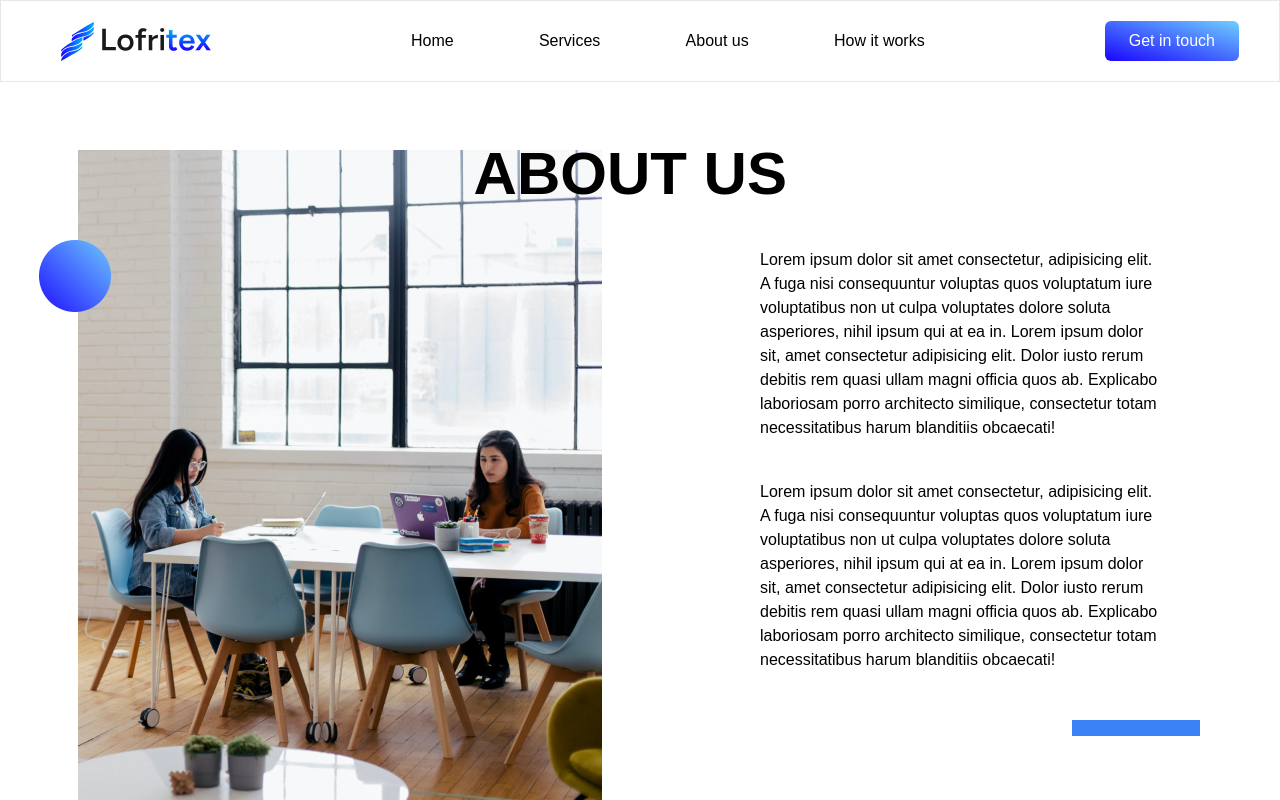
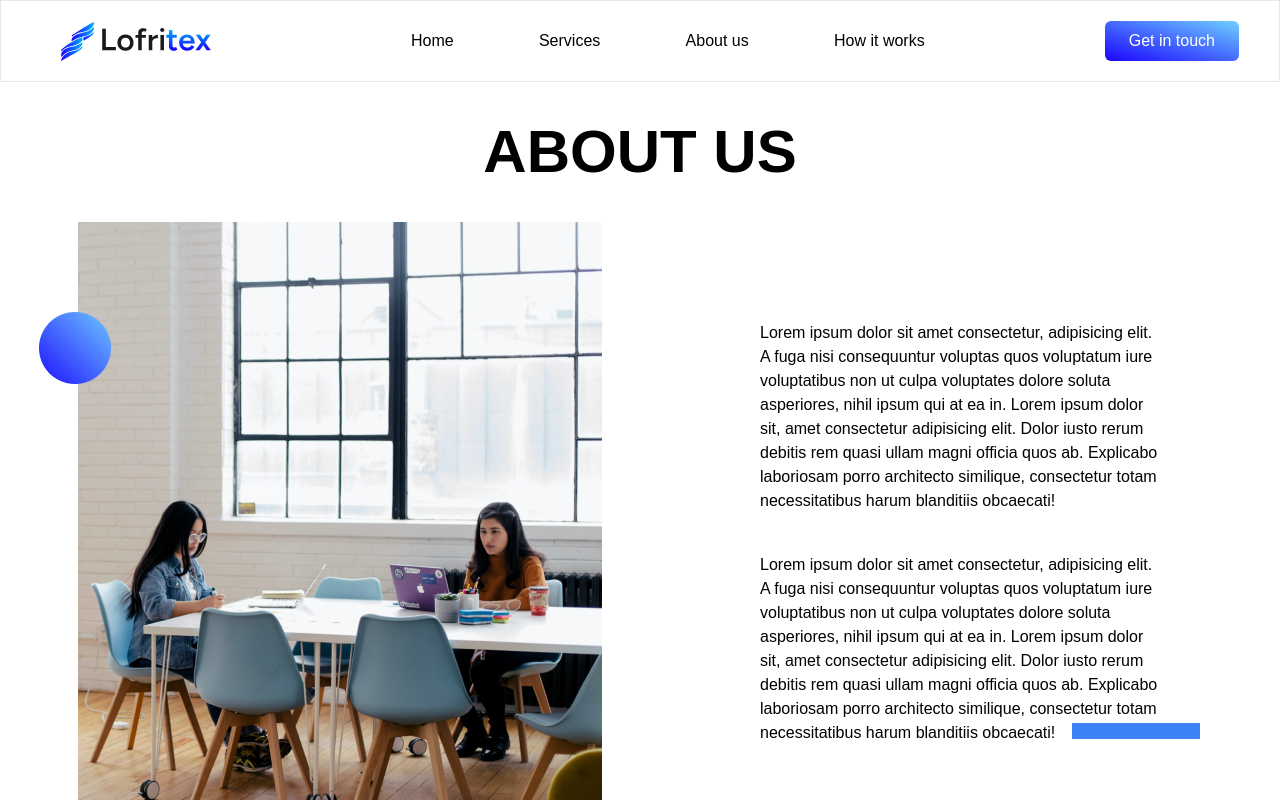
Before and after one commit to lofritex/company-website, a React (Vite) app: page /aboutus in a window 1280 px wide. Shown: the top 800 px of the page. Built offline with nearby package versions, Linux system fonts and the light colour scheme.

Commit message:
About us page v.1 completed

```diff
--- a/src/Layouts/Navbar.jsx
+++ b/src/Layouts/Navbar.jsx
@@ -4,7 +4,7 @@ import HamburgerMenu from "./Components/HamburgerMenu";
 
 export default function Navbar() {
   return (
-    <nav className="flex justify-between items-center w-full h-nav fixed bg-white z-50 p-4 lg:p-10 border ">
+    <nav className="flex justify-between items-center w-full h-nav bg-white z-50 p-4 lg:p-10 border ">
       <img src={Logo} alt="Lofritex Logo" className="w-logo lg:m-5" />
       <span className="hidden lg:flex w-half justify-around items-center">
         <Link to="/">Home</Link>
--- a/src/Layouts/RootLayout.jsx
+++ b/src/Layouts/RootLayout.jsx
@@ -5,11 +5,11 @@ import Footer from "./Footer";
 
 export default function RootLayout() {
   return (
-    <div className="w-full flex flex-col">
-      <header className="w-full fixed z-50">
+    <div className="w-full">
+      <header className="w-full  sticky top-0 left-0 z-10">
         <Navbar />
       </header>
-      <main className="w-full">
+      <main className="w-full ">
         <Outlet />
       </main>
       <footer className="w-full">
--- a/src/Pages/AboutUsPage.jsx
+++ b/src/Pages/AboutUsPage.jsx
@@ -1,11 +1,13 @@
 import About from './Sections/About'
 import Misson from './Sections/Misson'
+import Values from './Sections/Values'
 
 export default function AboutUsPage() {
   return (
     <>
         <About/>
         <Misson/>
+        {/* <Values/> */}
     </>
   )
 }
--- /dev/null
+++ b/src/Pages/Components/ValueCards.jsx
@@ -0,0 +1,12 @@
+
+export default function ValueCards({value}) {
+  return (
+    <div className="w-80 border">
+          <h2>
+            <span>{value.index}</span>{value.title}
+          </h2>
+          <p>{value.content}
+          </p>
+        </div>
+  )
+}
--- a/src/Pages/Sections/About.jsx
+++ b/src/Pages/Sections/About.jsx
@@ -2,13 +2,13 @@ import AboutPic from "../Images/About.svg";
 
 export default function About() {
   return (
-    <section className="relative flex h-screen mt-20 w-full flex-col items-center justify-center ">
-      <h1 className="absolute left-[37%] top-16 text-6xl font-bold">
+    <section className="relative flex w-full flex-col items-center justify-center  ">
+      <h1 className="p-10 text-6xl font-bold">
         ABOUT US
       </h1>
       <div className="flex items-center justify-center">
         <div className="flex w-half items-center justify-center">
-          <img src={AboutPic} alt="About pic" className="h-5/6" />
+          <img src={AboutPic} alt="About pic" className="h-6/7" />
         </div>
         <div className="w-half p-20">
           <p className="px-10">
--- /dev/null
+++ b/src/Pages/Sections/Values.jsx
@@ -0,0 +1,12 @@
+export default function Values() {
+  return (
+    <section className="w-full flex flex-col">
+      <div className="flex">
+
+      </div>
+      <div>
+        <img src="" alt="" />
+      </div>
+    </section>
+  );
+}
--- a/tailwind.config.js
+++ b/tailwind.config.js
@@ -9,7 +9,7 @@ export default {
       spacing:{
         "half" : "50%",
         "mobScreen" : "150vh",
-        "nav"  : "8%",
+        "nav"  : "8vh",
         "logo" : "150px",
         "pic"  : "60%",
         "cardWidth" : "333px",
```
